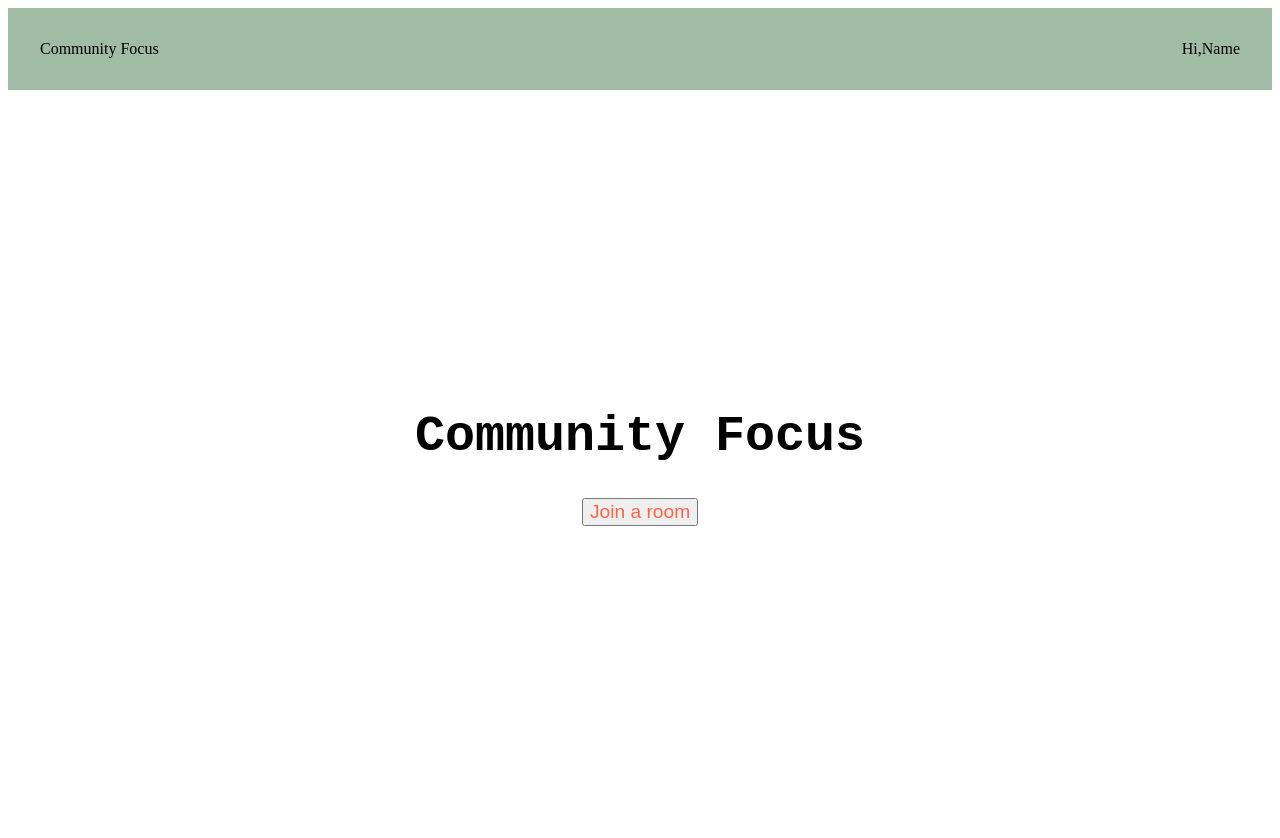
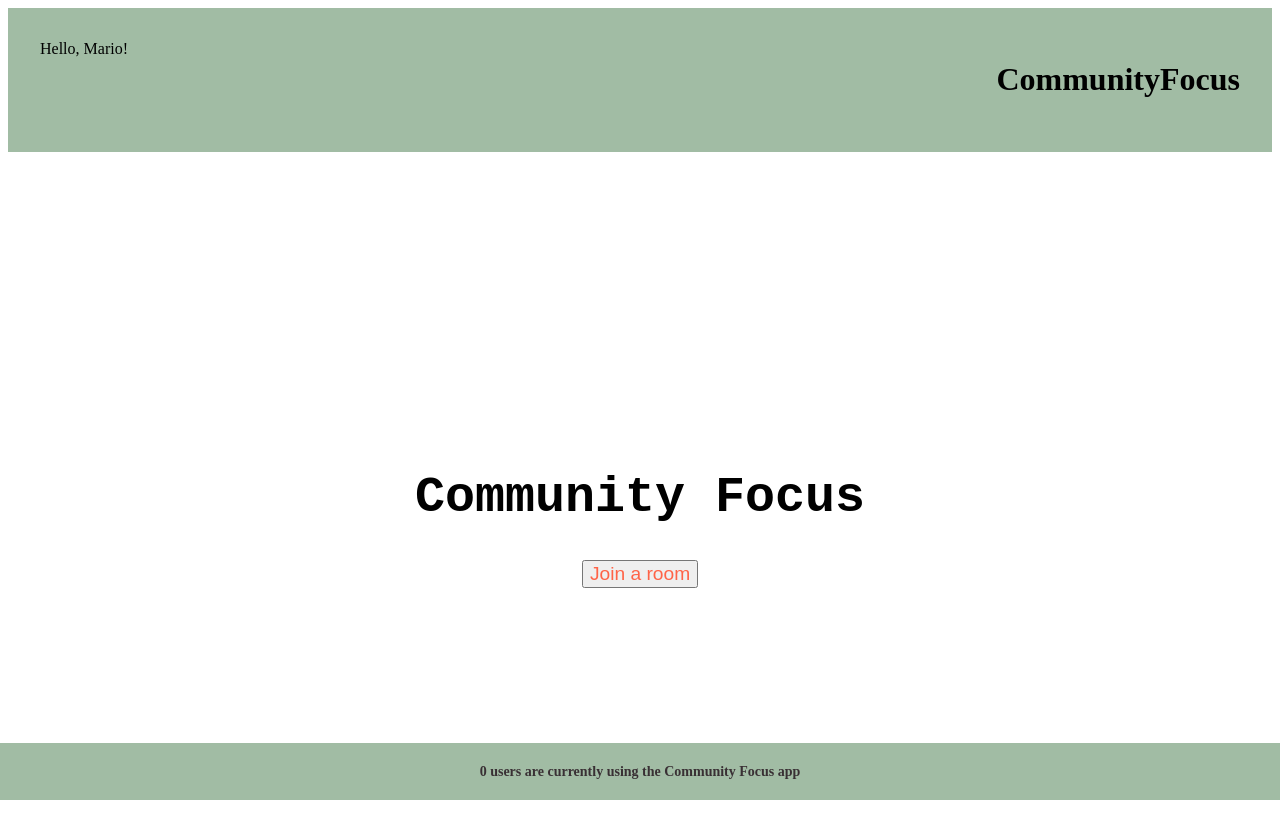
Before and after one commit to CommunityFocus/cf-frontend, a React (Vite) app: page / in a window 1280 px wide. Shown: the top 838 px of the page. Built offline with nearby package versions, Linux system fonts and the light colour scheme; no server answers.

Commit message:
Resolve merge conflict

```diff
--- a/src/components/DefaultRoom.tsx
+++ b/src/components/DefaultRoom.tsx
@@ -1,6 +1,5 @@
 import { useNavigate } from "react-router-dom";
 import Footer from "./Footer";
-import LogoTitle from "./Logo/LogoTitle";
 import Header from "./Header/Header";
 
 const DefaultRoom = (props: { globalUsersConnected: number }): JSX.Element => {
@@ -8,7 +7,6 @@ const DefaultRoom = (props: { globalUsersConnected: number }): JSX.Element => {
 	const Navigate = useNavigate();
 	return (
 		<>
-			<LogoTitle />
 			<Header />
 			<h1>This room is not available.</h1>
 			<button
--- a/src/components/Header/Header.tsx
+++ b/src/components/Header/Header.tsx
@@ -1,10 +1,12 @@
+import LogoTitle from "../Logo/LogoTitle";
+import WelcomeMessage from "../WelcomeMessage";
 import StyledHeader from "./Header.styled";
 
 const Header = (): JSX.Element => {
 	return (
 		<StyledHeader>
-			<span>Community Focus</span>
-			<span>Hi,Name</span>
+			<WelcomeMessage name="Mario" />
+			<LogoTitle />
 		</StyledHeader>
 	);
 };
--- a/src/components/LandingPage.tsx
+++ b/src/components/LandingPage.tsx
@@ -4,7 +4,6 @@ import { useEffect, useState } from "react";
 import { SERVER_URL } from "../../common/common";
 import { Title, Center, Button } from "./LandingPage.styled";
 import Footer from "./Footer";
-import LogoTitle from "./Logo/LogoTitle";
 import Header from "./Header/Header";
 
 const LandingPage = (props: { globalUsersConnected: number }): JSX.Element => {
@@ -37,6 +36,7 @@ const LandingPage = (props: { globalUsersConnected: number }): JSX.Element => {
 				>
 					Join a room
 				</Button>
+				<Footer numUsers={globalUsersConnected} />
 			</Center>
 		</>
 	);
--- a/src/components/Room.tsx
+++ b/src/components/Room.tsx
@@ -8,10 +8,8 @@ import shareRoom from "../helpers/shareRoom";
 import startCountdown from "../helpers/startCountdown";
 import { roomName } from "../../common/common";
 import TimerButtons from "./TimerButton/TimerButtons";
-import WelcomeMessage from "./WelcomeMessage";
 import TimerControls from "./TimerControls";
 import Footer from "./Footer";
-import LogoTitle from "./Logo/LogoTitle";
 import UserBubbles from "./UserBubbles/UserBubbles";
 import { TimerResponseArgs, UsersInRoomArgs } from "../../common/types/types";
 import Header from "./Header/Header";
@@ -101,8 +99,6 @@ const Room = (props: { globalUsersConnected: number }): JSX.Element => {
 
 	return (
 		<>
-			<WelcomeMessage name="Mario" />
-			<LogoTitle />
 			<Header />
 			<ConnectionState isConnected={isConnected} />
 			<Timestamp timestamp={timestamp} />
```
